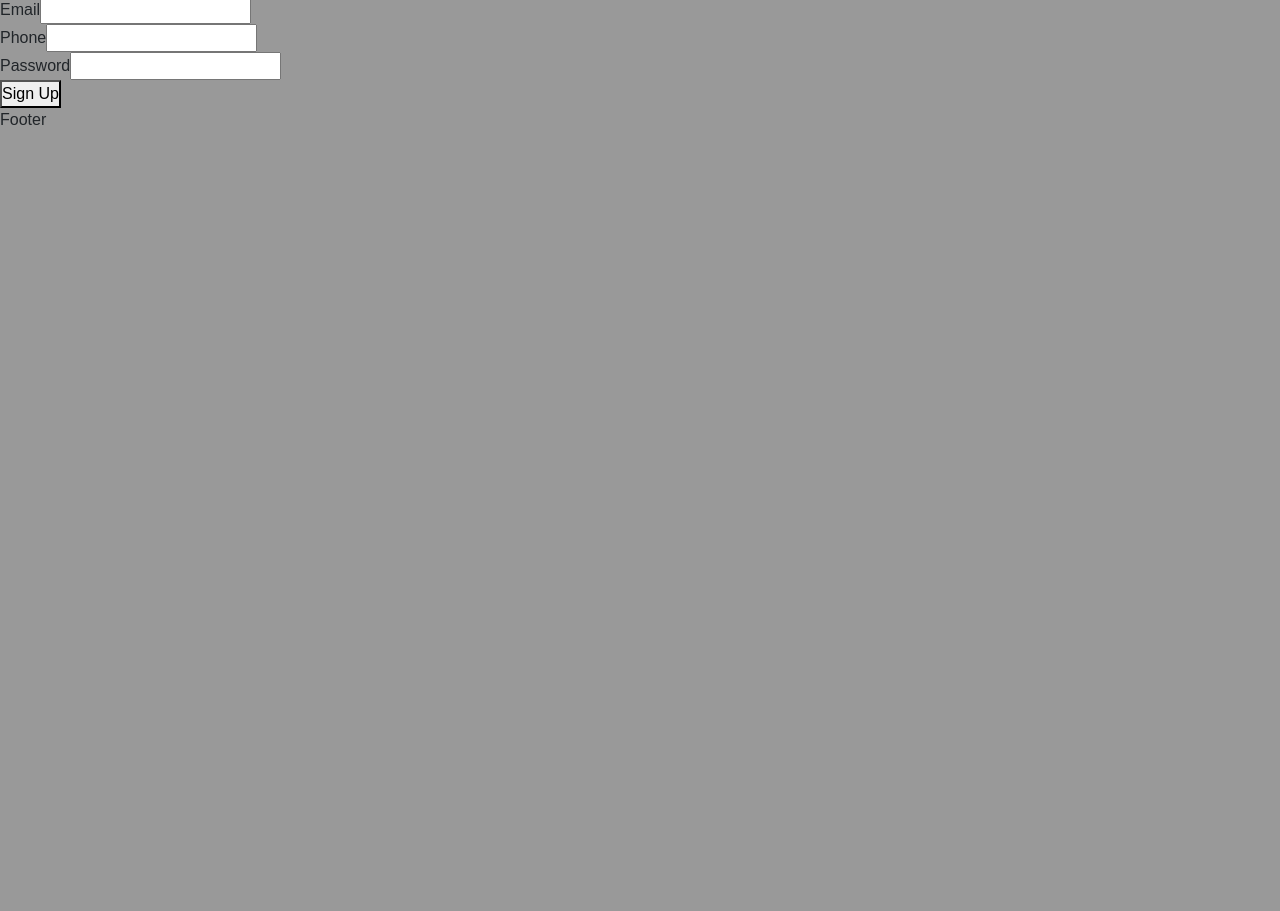
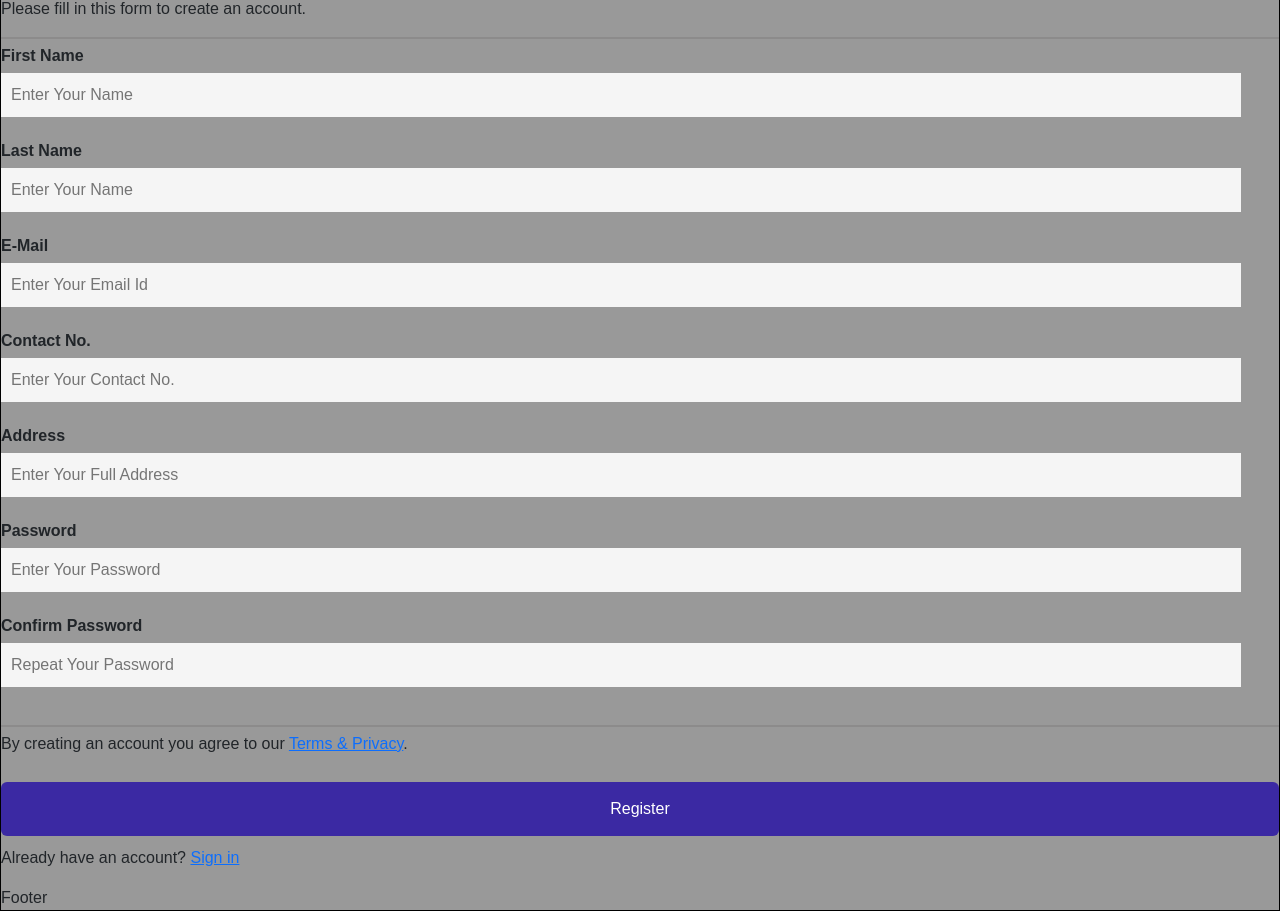
Before and after one commit to Arunangshu-Das/minor_react, a React (Create React App) app: page /signup in a window 1280 px wide. Shown: the part 140-1051 px from the top of the page. Before the commit the page ends 800 px from the top, so only its background shows below. Built offline with nearby package versions, Linux system fonts and the light colour scheme.

Commit message:
fourth  commit

```diff
--- a/src/components/navbar/Signup.jsx
+++ b/src/components/navbar/Signup.jsx
@@ -1,4 +1,6 @@
 import React,{useState} from 'react'
+import { Link } from 'react-router-dom';
+import "./signup.css"
 
 function Signup() {
 
@@ -6,8 +8,10 @@ function Signup() {
     firstname:"",
     lastname:"",
     email:"",
-    phoneno:"",
-    password:""
+    number:"",
+    psw:"",
+    address:"",
+    psw_repeat:""
   });
 
   const [allEntry, setAllEntry] = useState([]);
@@ -26,7 +30,7 @@ function Signup() {
     console.log(allEntry);
     setAllEntry([...allEntry, newEntry]);
 
-    setUsrSign({firstname:"",lastname:"", email:"", phoneno: "", password:""});
+    setUsrSign({firstname:"",lastname:"", email:"", number: "", psw:"",address:"",psw_repeat:"" });
   }
 
 
@@ -35,7 +39,7 @@ function Signup() {
 
   return (
     <>
-      <form action='' onSubmit={handleSubmit}>
+      {/* <form action='' onSubmit={handleSubmit}>
 
         <div>
         <label htmlFor='firstname'>First Name</label>
@@ -52,8 +56,8 @@ function Signup() {
         </div>
 
         <div>
-        <label htmlFor='phoneno'>Phone</label>
-        <input type="text" name="phoneno" id="phoneno" value={userSign.phoneno} onChange={handleInput}/>
+        <label htmlFor='number'>Phone</label>
+        <input type="text" name="number" id="number" value={userSign.number} onChange={handleInput}/>
         </div>
 
         <div>
@@ -62,9 +66,45 @@ function Signup() {
         </div>
 
         <button type='submit'>Sign Up</button>
-      </form>
+      </form> */}
 
-       </>
+<form action=" " onSubmit={handleSubmit}>
+		<h1>Sign Up</h1>
+		<p>Please fill in this form to create an account.</p>
+		<hr/>
+
+		<label for="name"><b>First Name</b></label>
+		<input type="text" placeholder="Enter Your Name" name="firstname" value={userSign.firstname} onChange={handleInput} required/><br/>
+
+        <label for="name"><b>Last Name</b></label>
+		<input type="text" placeholder="Enter Your Name" name="lastname" value={userSign.lastname} onChange={handleInput} required/><br/>
+
+        <label for="name"><b>E-Mail</b></label>
+		<input type="email" placeholder="Enter Your Email Id" name="email" value={userSign.email} onChange={handleInput} required/><br/>
+
+		<label for="number"><b>Contact No.</b></label>
+		<input type="number" placeholder="Enter Your Contact No." name="number" value={userSign.number} onChange={handleInput} required/><br/>
+
+		<label for="email"><b>Address</b></label>
+		<input type="text" placeholder="Enter Your Full Address" name="address" value={userSign.address} onChange={handleInput} required/><br/>
+
+		<label for="pwd"><b>Password</b></label>
+		<input type="password" placeholder="Enter Your Password" name="psw" value={userSign.psw} onChange={handleInput} required/><br/>
+
+		<label for="psw-repeat"><b>Confirm Password</b></label>
+		<input type="password" placeholder="Repeat Your Password" name="psw_repeat" value={userSign.psw_repeat} onChange={handleInput} required/><br/>
+		<hr/>
+		<p>By creating an account you agree to our <Link to="#">Terms & Privacy</Link>.</p>
+
+		<button type="submit" class="btn">Register</button>
+
+
+
+		<p>Already have an account? <Link to="/login">Sign in</Link></p>
+
+	</form>
+
+  </>
   )
 }
 
--- /dev/null
+++ b/src/components/navbar/signup.css
@@ -0,0 +1,34 @@
+body
+{
+font-family: Arial, Helvetica, sans-serif;
+margin-left:25%;
+margin-right:25%;
+border: 1px solid #000000;
+margin-bottom: 5px;
+padding: 0px 15px 0 15px;
+}
+input[type=text], input[type=password], input[type=email], input[type=number]
+{
+width: 97%;
+padding: 10px;
+margin: 5px 0 22px 0;
+display: inline-block;
+border: none;
+background: #F5F5F5;
+}
+hr
+{
+border: 1px solid #5b5757d4;
+margin-bottom: 5px;
+}
+.btn
+{
+background-color: #3b29a3;
+color: white;
+padding: 15px 20px;
+margin: 10px 0px;
+border: none;
+cursor: pointer;
+width: 100%;
+text:bold;
+}
```
